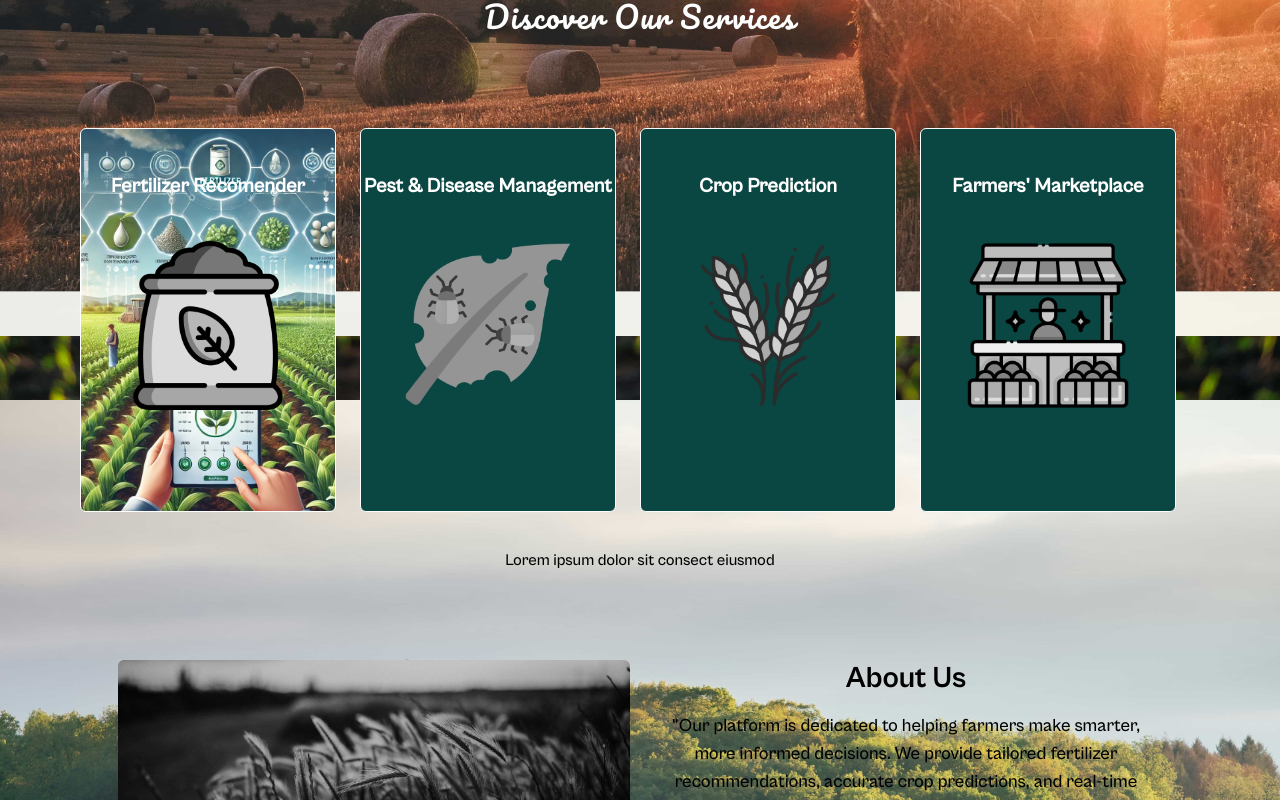
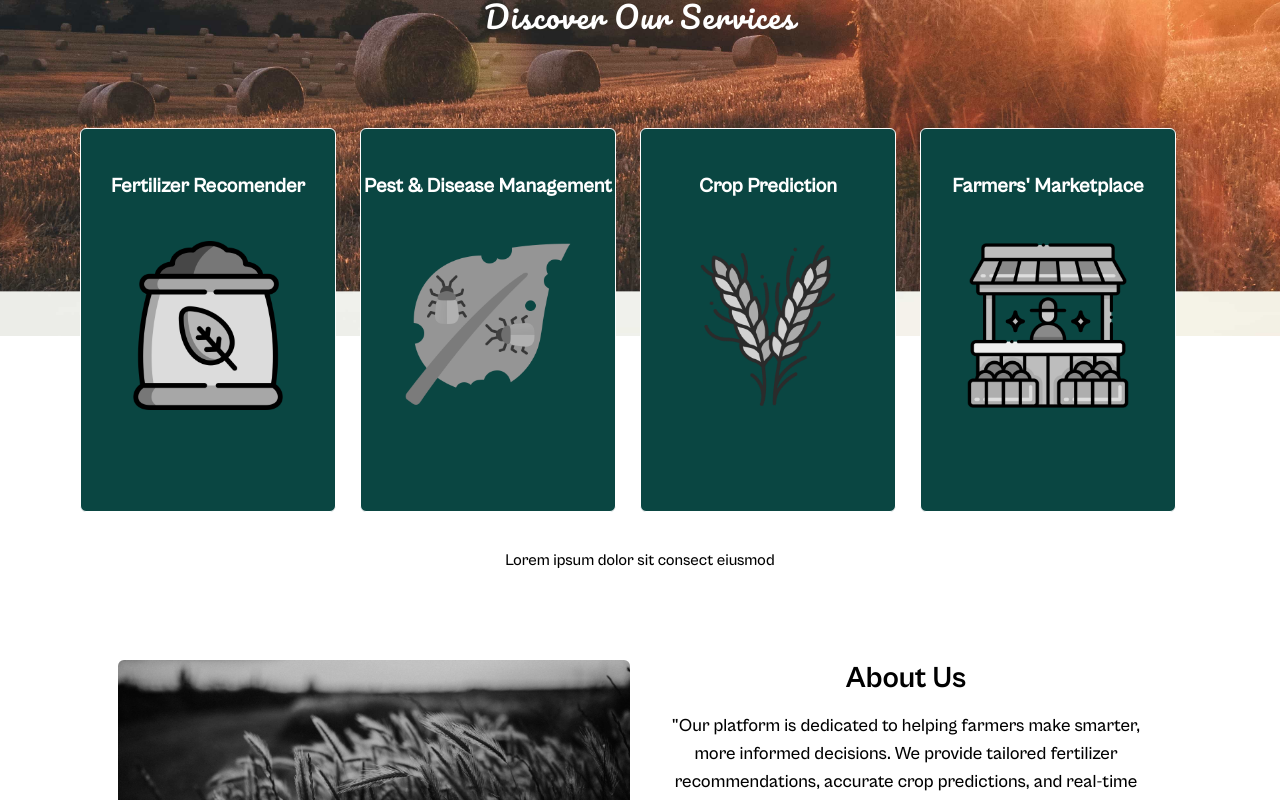
Before and after one commit to KavindiPathiraja/CeylonAgriGrow, a React (Vite) app in the folder frontend/: page / in a window 1280 px wide. Shown: the part 560-1360 px from the top of the page. Built offline with nearby package versions, Linux system fonts and the light colour scheme; what @react-pdf/renderer would draw is missing.

Commit message:
new update

```diff
--- a/frontend/src/pages/Home1.jsx
+++ b/frontend/src/pages/Home1.jsx
@@ -4,7 +4,7 @@ import AnimationComponent1 from './Farmers';
 import Header from '../components/header';
 import Footer from '../components/footer';
 import '../components/custom.css';
-import FertilizerRecommender from '../assets/FertilizerRecommender.jpg';
+
 
 const Home1 = () => {
     return (
@@ -33,12 +33,7 @@ const Home1 = () => {
                 </div>
             </div>
             <div className='flex justify-center items-center -mt-52'>
-                <div className='w-1/5 h-96 bg-primary mr-6 rounded-md border border-white card animate-fadeIn'
-                    style={{
-                        backgroundImage: `url(${FertilizerRecommender})`,
-                        backgroundSize: 'cover',
-                        backgroundPosition: 'center'
-                    }}>
+                <div className='w-1/5 h-96 bg-primary mr-6 rounded-md border border-white card animate-fadeIn'>
                     <h4 className='text-white text-center font-semibold text-xl mt-11'>Fertilizer Recomender</h4>
                     <img src='public/fertilizer1-modified.png' className='w-2/3 m-auto mt-10'></img>
                 </div>
--- a/frontend/src/pages/Signin.css
+++ b/frontend/src/pages/Signin.css
@@ -1,18 +1,13 @@
-body {
-  font-family: "JetBrains Mono", monospace;
-  margin: 0; /* Remove default margin */
-  height: 100vh; /* Set body height to full viewport */
-  background: url("/img2.jpg") no-repeat center center fixed; /* Set background image */
-  background-size: cover; /* Ensure the image covers the entire body */
-}
-
 .container2 {
   display: flex;
   justify-content: center; /* Center the login form horizontally */
   align-items: center; /* Center the login form vertically */
   height: 100vh; /* Make container full height */
   width: 100%; /* Full width of the viewport */
-
+  margin: 0; /* Remove default margin */
+  height: 100vh; /* Set body height to full viewport */
+  background: url("/img2.jpg") no-repeat center center fixed; /* Set background image */
+  background-size: cover; /* Ensure the image covers the entire body */
   margin: 0; /* Remove margins */
   padding: 0; /* Remove padding */
 }
```
Also changed, not shown: frontend/src/assets/FertilizerRecommender.jpg (deleted).
